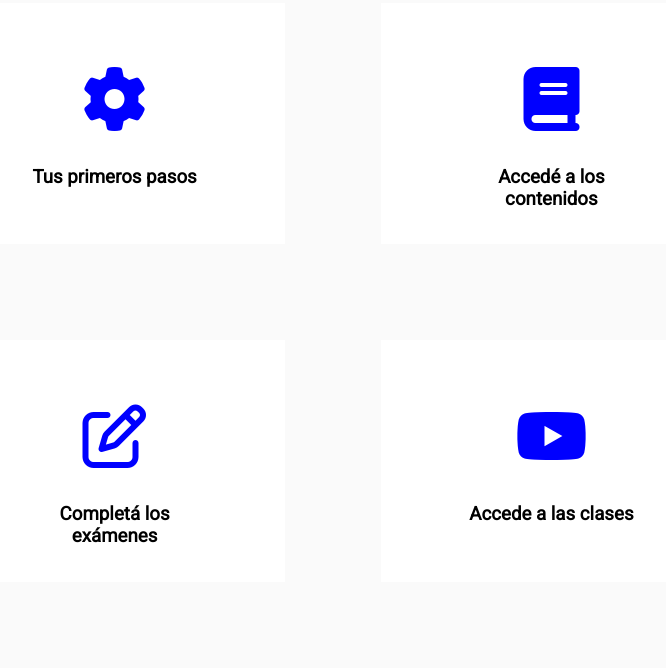
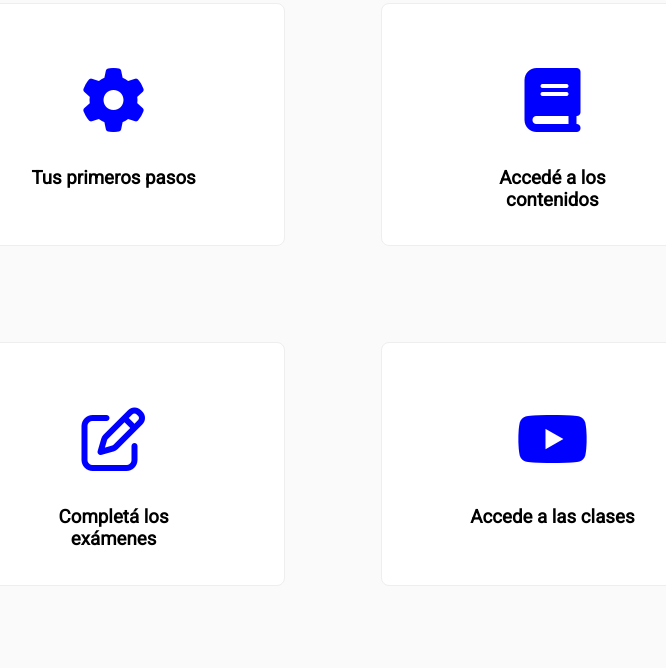
Before and after one commit to IgnacioAgustinCabral/TP-INTERFACES, a plain HTML site: page curso-git.html in a window 1280 px wide. Shown: the part 772-1440 px from the top of the page, without its empty margins (307-973 px from the left). Drawn offline with nearby package versions, Linux system fonts and the light colour scheme.

Commit message:
agregado borde a las opciones en los cursos

```diff
--- a/css/curso-html.css
+++ b/css/curso-html.css
@@ -70,6 +70,8 @@ body{
     width: calc(30% - 1.8em);
     background-color: white;
     margin: 2em;
+    border: 1px solid #EEEEEE;
+    border-radius: 8px;
 }
 
 .titulo {
```
